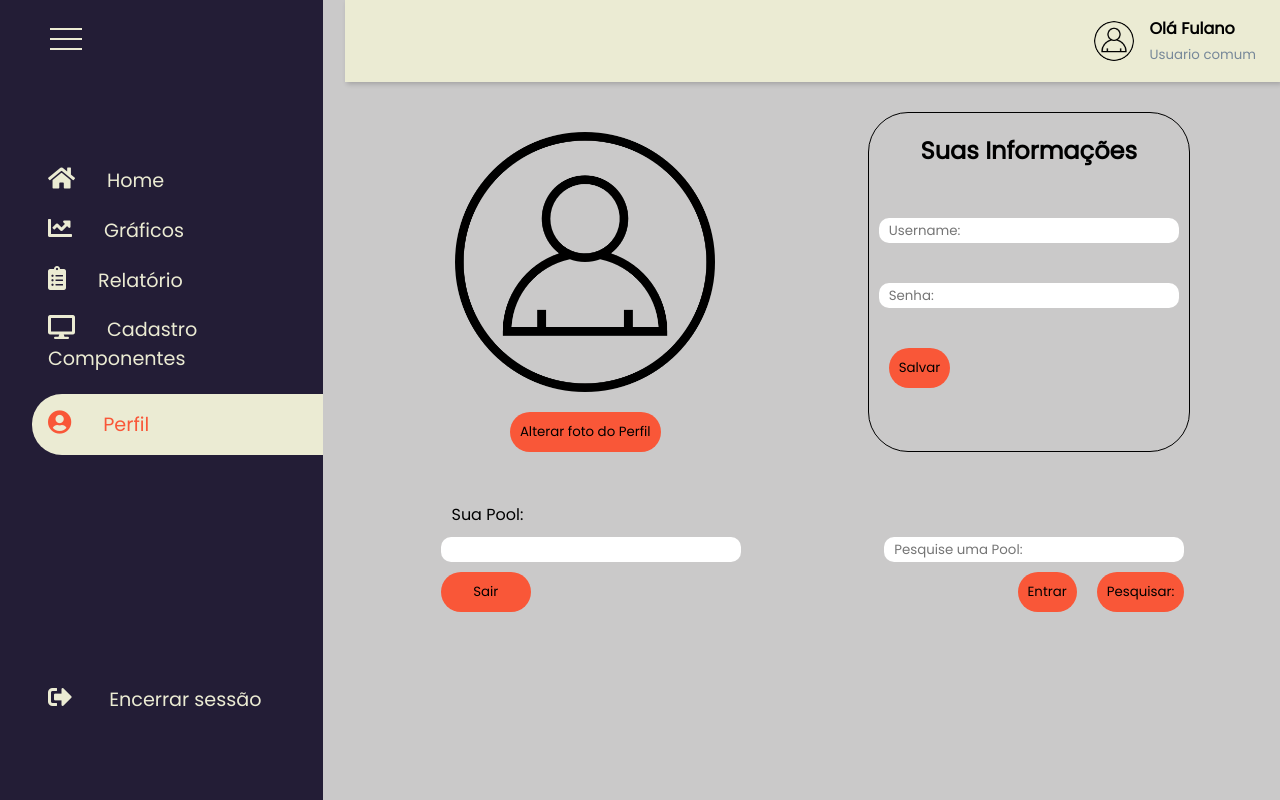
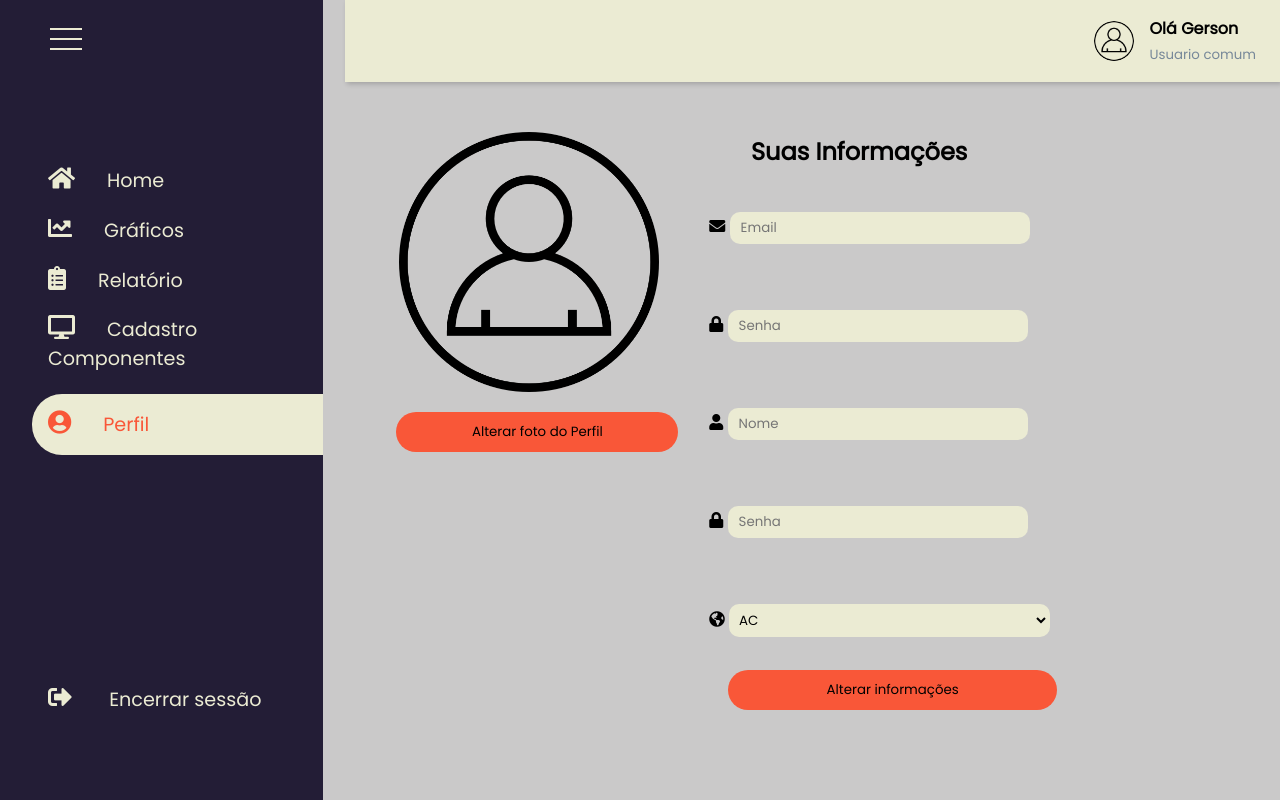
Before and after one commit to RafaellaKimberlly/Grupo-08, a plain HTML site: page Dashboard/html/dashboard-perfil.html in a window 1280 px wide. Drawn offline with Linux system fonts and the light colour scheme.

Commit message:
Correção telas da dashboard

```diff
--- a/Dashboard/css/dashboard-perfil.css
+++ b/Dashboard/css/dashboard-perfil.css
@@ -34,10 +34,8 @@
 .form-infos{
     display: flex;
     flex-direction: column;
-    align-items: center;
-    border: black 1px solid;
-    border-radius: 40px;
-    padding-top: 20px;
+    margin-right: 20%;
+    padding-top: 22px;
 }
 
 .form-infos form{
@@ -45,11 +43,13 @@
 }
 
 form input{
-    margin: 40px 0;
+    margin: 33px 0;
+    height: 2.5vw;
+    border: 1px solid transparent;
+    background-color: #EBEBD3;
 }
 
 input{
-    display: flex;
     flex-direction: column;
     margin: 10px;
     width: 300px;
@@ -57,49 +57,50 @@ input{
     border-radius: 10px;
     height: 25px;
     padding-left: 10px;
+    padding: 10px;
 }
 
-.form-infos form button{
-    display: flex;
-    justify-content: flex-end;
+select{
+    margin: 33px 0;
+    height: 2.6vw;
+    border: 1px solid transparent;
+    width: 92%;
+    background-color: #EBEBD3;
+    border: 1px solid transparent;
+    border-radius: 10px;
+    padding: 5px;
+}
+
+.btn_perfil{
+    width: 94%;
+    margin-left: 5.5%;
+    text-align: center;
     padding: 10px;
     border-radius: 25px;
     border: none;
-    margin: 10px;
     background-color: #F95738;
+    transition: 0.5s;
 }
 
-.pool-info{
-    margin-top: 50px;
-}
-
-.pool{
-    display: flex;
-    align-items: center;
-    justify-content: space-around;
+.btn_perfil:hover{
+    width: 94%;
+    margin-left: 5.5%;
+    text-align: center;
+    padding: 10px;
+    border-radius: 25px;
+    border: none;
+    background-color: #ec401d;
+    color: white;
 }
 
 .titulo{
     margin: 9.3%;
 }
 
-.your-pool button{
-    width: 90px;
-    margin: 0 10px;
-    padding: 10px;
-    border-radius: 25px;
-    border: none;
-    background-color: #F95738;
+h2{
+    margin-left: 14%;
 }
 
-.select-pool button{
-    margin: 0 10px;
-    padding: 10px;
-    border-radius: 25px;
-    border: none;
-    float: right;
-    background-color: #F95738;
-}
 
 @media only screen and (max-width: 1200px) {
     /* Mesmas config de quando esconde o menu*/
--- a/Dashboard/css/menu-dashboard.css
+++ b/Dashboard/css/menu-dashboard.css
@@ -99,9 +99,6 @@ body{
 .sidebar-menu a.active span {
     color:  #F95738;
 }
-
-
-
 
 /* Abrir e fechar menu de opções */
 
--- a/Dashboard/html/dashboard-perfil.html
+++ b/Dashboard/html/dashboard-perfil.html
@@ -66,7 +66,7 @@
             <div class="user-wrapper">
                 <img src="../img/foto-perfil.png" width="40px" height="40px" alt="">
                 <div>
-                    <h4 id="h4_nome">Olá Fulano</h4>
+                    <h4 id="h4_nome">Olá Gerson</h4>
                     <b id="b_usuario"></b>
                     <small>Usuario comum</small>
                 </div>
@@ -78,37 +78,67 @@
             <div class="altera-dados">
                 <div class="perfil">
                     <img class="foto-perfil" src="../img/foto-perfil.png" alt="">
-                    <button>Alterar foto do Perfil</button>
+                    <button class="btn_perfil">Alterar foto do Perfil</button>
                 </div>
                 <div class="form-infos">
                     <h2>Suas Informações</h2>
                     <form action="">
 
                         <div class="input-form">
-                            <input type="text" placeholder="Username:">
+                            <i class="fas fa-envelope icon-modify"></i>
+                            <input type="email" placeholder="Email">
                         </div>
 
                         <div class="input-form">
-                            <input type="text" placeholder="Senha:">
+                            <i class="fas fa-lock icon-modify"></i>
+                            <input type="password" placeholder="Senha">
                         </div>
 
-                        <button>Salvar</button>
+                        <div class="input-form">
+                            <i class="fas fa-user icon-modify"></i>
+                            <input type="text" placeholder="Nome">
+                        </div>
+
+                        <div class="input-form">
+                            <i class="fas fa-lock icon-modify"></i>
+                            <input type="password" placeholder="Senha">
+                        </div>
+
+                        <label class="label-input">
+                            <i class="fas fa-globe-americas world"></i>
+                            <select class="select_pais" name="uf" id="" placeholder="Estado">
+                                <option value="#" disabled autofocus>Selecione seu Estado</option>
+                                <option value="AC">AC</option>
+                                <option value="AL">AL</option>
+                                <option value="AP">AP</option>
+                                <option value="AM">AM</option>
+                                <option value="BA">BA</option>
+                                <option value="CE">CE</option>
+                                <option value="ES">ES</option>
+                                <option value="GO">GO</option>
+                                <option value="MA">MA</option>
+                                <option value="MT">MT</option>
+                                <option value="MS">MS</option>
+                                <option value="MG">MG</option>
+                                <option value="PA">PA</option>
+                                <option value="PB">PB</option>
+                                <option value="PR">PR</option>
+                                <option value="PE">PE</option>
+                                <option value="PI">PI</option>
+                                <option value="RJ">RJ</option>
+                                <option value="RN">RN</option>
+                                <option value="RS">RS</option>
+                                <option value="RO">RO</option>
+                                <option value="RR">RR</option>
+                                <option value="SC">SC</option>
+                                <option value="SP">SP</option>
+                                <option value="SE">SE</option>
+                                <option value="TO">TO</option>
+                                <option value="DF">DF</option>
+                            </select>
+                        </label>
+                        <button class="btn_perfil">Alterar informações</button>
                     </form>
-                </div>
-            </div>
-            <div class="pool-info">
-                <span class="titulo">Sua Pool:</span>
-                <div class="pool">
-                    <div class="your-pool">
-                        <input type="text" class="input-form">
-                        <button>Sair</button>
-                    </div>
-
-                    <div class="select-pool">
-                        <input placeholder="Pesquise uma Pool:" type="text" class="input-form">
-                        <button class="pesquisar">Pesquisar:</button>
-                        <button>Entrar</button>
-                    </div>
                 </div>
             </div>
         </main>
--- a/Site Institucional/WebSite/public/css/cadastro-login.css
+++ b/Site Institucional/WebSite/public/css/cadastro-login.css
@@ -227,6 +227,7 @@
     background-color: #F95738 ;
     border: 1px solid ;
     transition: background-color .5s;
+    margin-left: 33%;
 }
 
 .btn-second_user:hover{
```
Also changed, not shown: Dashboard/html/cadastro-componentes-dashboard.html (+3 -3 lines), Dashboard/html/dashboard-home.html (+5 -4 lines), Dashboard/html/dashboard-relatorios.html (+4 -4 lines), Dashboard/html/dashboard.html (+3 -12 lines), Dashboard/html/menu-dashboard.html (+1 -1 lines), Site Institucional/WebSite/public/login-cadastro.html (+1 -1 lines).
